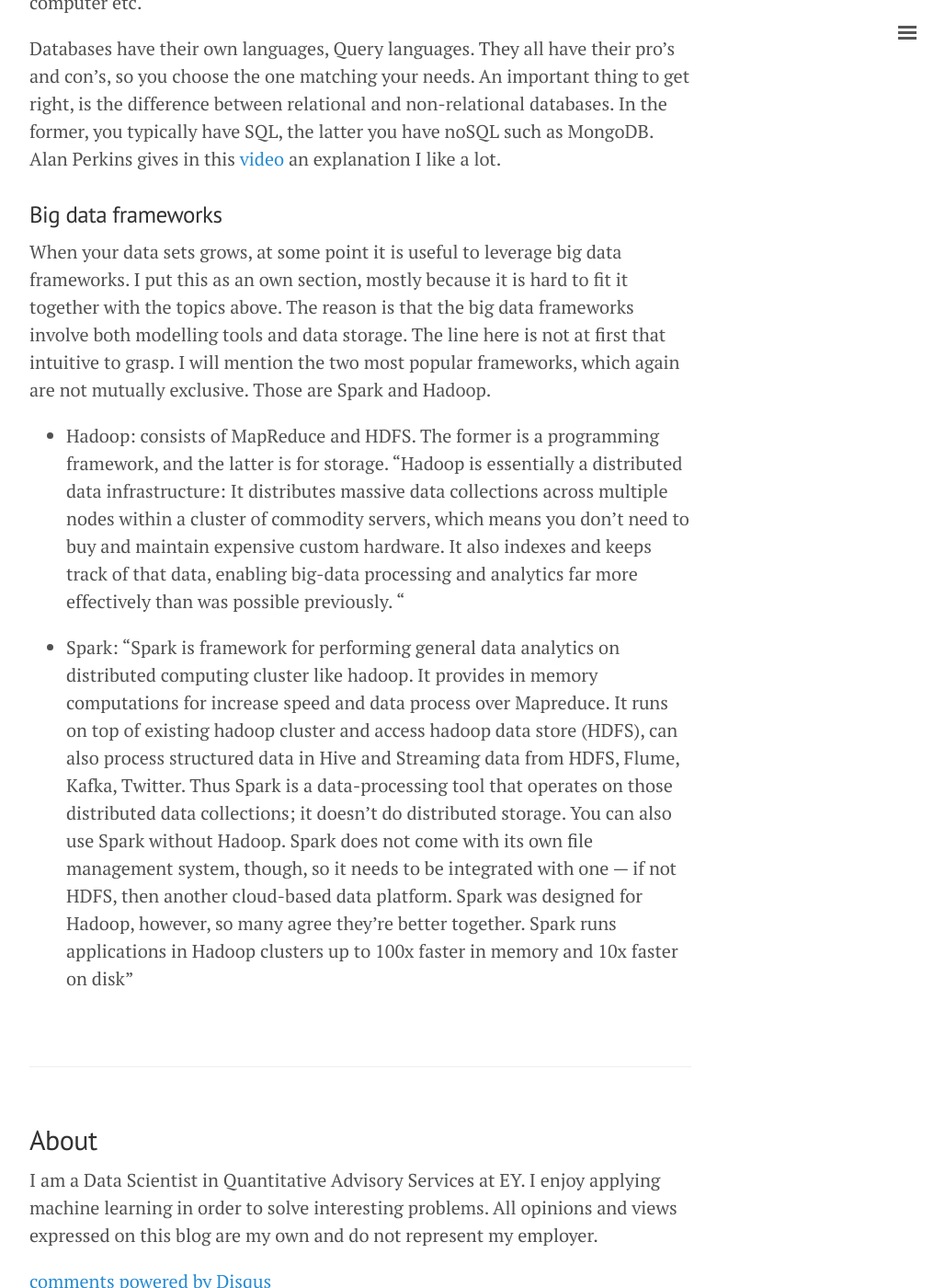
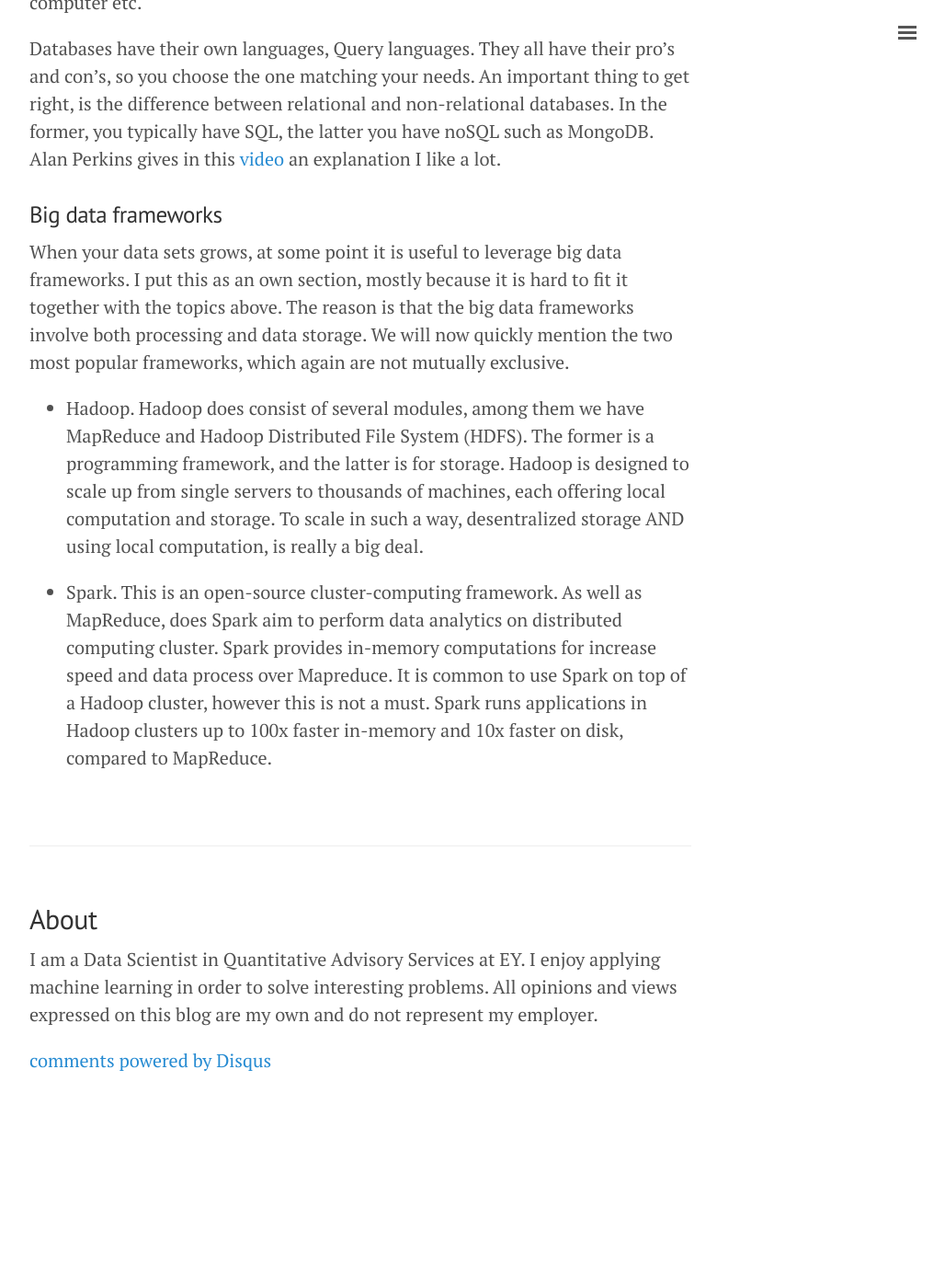
Before and after one commit to herman-hellenes/herman-hellenes.github.io, a Jekyll site: the page built from _posts/2017-08-28-Data-Scientist-Tools.md, in a window 1280 px wide and 1400 px high, scrolled down 3808 px. Shown: the whole window at 92% size, without its empty margins (248-1276 px from the left). Built offline with Jekyll 4.4.1, drawn with Linux system fonts in a browser that asks for light colours; nearby versions of some CDN libraries; comment, search, counter and statistics services are not loaded; after the commit the page ends 5016 px from its top, so only the background shows below that.

Commit message:
Update 2017-08-28-Data-Scientist-Tools.md

```diff
--- a/_posts/2017-08-28-Data-Scientist-Tools.md
+++ b/_posts/2017-08-28-Data-Scientist-Tools.md
@@ -56,8 +56,8 @@
 
 ### Big data frameworks
 
-When your data sets grows, at some point it is useful to leverage big data frameworks. I put this as an own section, mostly because it is hard to fit it together with the topics above. The reason is that the big data frameworks involve both modelling tools and data storage. The line here is not at first that intuitive to grasp. I will mention the two most popular frameworks, which again are not mutually exclusive. Those are Spark and Hadoop.
+When your data sets grows, at some point it is useful to leverage big data frameworks. I put this as an own section, mostly because it is hard to fit it together with the topics above. The reason is that the big data frameworks involve both processing and data storage. We will now quickly mention the two most popular frameworks, which again are not mutually exclusive.
 
-* Hadoop: consists of MapReduce and HDFS. The former is a programming framework, and the latter is for storage. "Hadoop is essentially a distributed data infrastructure: It distributes massive data collections across multiple nodes within a cluster of commodity servers, which means you don’t need to buy and maintain expensive custom hardware. It also indexes and keeps track of that data, enabling big-data processing and analytics far more effectively than was possible previously. "
+* Hadoop. Hadoop does consist of several modules, among them we have MapReduce and Hadoop Distributed File System (HDFS). The former is a programming framework, and the latter is for storage. Hadoop is designed to scale up from single servers to thousands of machines, each offering local computation and storage. To scale in such a way, desentralized storage AND using local computation, is really a big deal.
 
-* Spark: "Spark is framework for performing general data analytics on distributed computing cluster like hadoop. It provides in memory computations for increase speed and data process over Mapreduce. It runs on top of existing hadoop cluster and access hadoop data store (HDFS), can also process structured data in Hive and Streaming data from HDFS, Flume, Kafka, Twitter. Thus Spark is a data-processing tool that operates on those distributed data collections; it doesn't do distributed storage. You can also use Spark without Hadoop. Spark does not come with its own file management system, though, so it needs to be integrated with one — if not HDFS, then another cloud-based data platform. Spark was designed for Hadoop, however, so many agree they’re better together. Spark runs applications in Hadoop clusters up to 100x faster in memory and 10x faster on disk"
+* Spark. This is an open-source cluster-computing framework. As well as MapReduce, does Spark aim to perform data analytics on distributed computing cluster. Spark provides in-memory computations for increase speed and data process over Mapreduce. It is common to use Spark on top of a Hadoop cluster, however this is not a must. Spark runs applications in Hadoop clusters up to 100x faster in-memory and 10x faster on disk, compared to MapReduce.
```
